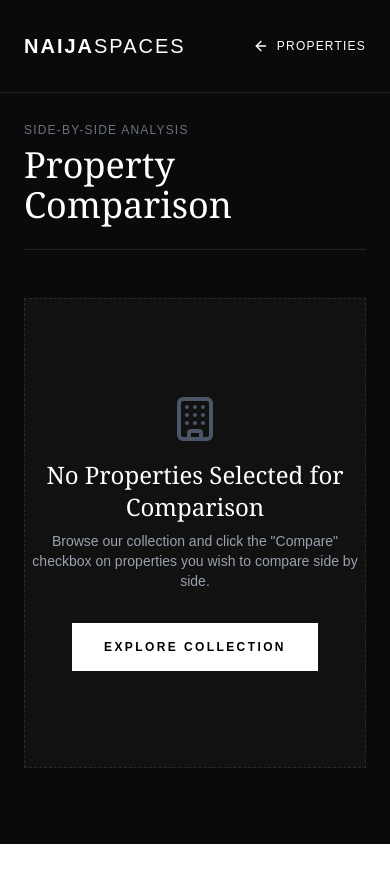
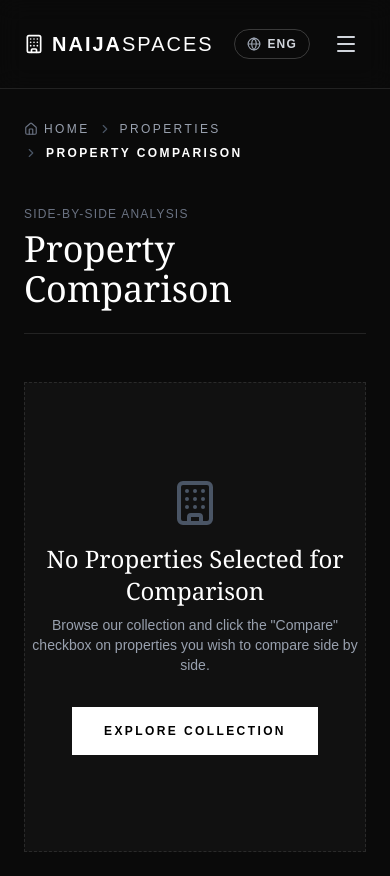
Before and after one commit to Kuino19/naijaspaces, a Next.js app in the folder naija-estates-frontend/: page /compare in a window 390 px wide. Before the commit the page ends 844 px from the top, so only its background shows below. Built offline with nearby package versions, Linux system fonts and the light colour scheme.

Commit message:
Add responsive mobile drawer menu with all auth/portal links and Breadcrumbs component across inner pages

```diff
--- a/naija-estates-frontend/src/app/checkout/[propertyId]/page.tsx
+++ b/naija-estates-frontend/src/app/checkout/[propertyId]/page.tsx
@@ -4,6 +4,8 @@ import { useState, useEffect } from "react";
 import Link from "next/link";
 import { useParams } from "next/navigation";
 import { ArrowLeft, ArrowRight, Loader2 } from "lucide-react";
+import Navbar from "@/components/Navbar";
+import Breadcrumbs from "@/components/Breadcrumbs";
 
 export default function CheckoutPage() {
   const params = useParams();
@@ -82,15 +84,15 @@ export default function CheckoutPage() {
 
   return (
     <div className="min-h-screen bg-[#0a0a0a] text-white selection:bg-white selection:text-black">
+      <Navbar />
 
-      <header className="w-full px-6 py-8 flex justify-between items-center">
-        <Link href="/" className="text-xl font-bold tracking-widest uppercase hover:opacity-50 transition-opacity">
-          Naija<span className="font-light">Spaces</span>
-        </Link>
-        <Link href={`/properties/${property.id}`} className="flex items-center gap-3 text-xs tracking-widest uppercase hover:opacity-50 transition-opacity">
-          <ArrowLeft className="h-4 w-4" /> Cancel
-        </Link>
-      </header>
+      <div className="max-w-7xl mx-auto px-6 pt-4">
+        <Breadcrumbs items={[
+          { label: "Properties", href: "/properties" },
+          { label: property.title, href: `/properties/${property.id}` },
+          { label: "Acquisition Checkout" }
+        ]} />
+      </div>
 
       <div className="max-w-7xl mx-auto px-6 py-12 md:py-24 grid grid-cols-1 md:grid-cols-2 gap-16 md:gap-32">
 
--- a/naija-estates-frontend/src/app/compare/page.tsx
+++ b/naija-estates-frontend/src/app/compare/page.tsx
@@ -3,6 +3,9 @@
 import { useState, useEffect } from "react";
 import Link from "next/link";
 import { ArrowLeft, CheckCircle2, X, MapPin, Building, ShieldCheck, DollarSign } from "lucide-react";
+
+import Navbar from "@/components/Navbar";
+import Breadcrumbs from "@/components/Breadcrumbs";
 
 export default function ComparePage() {
   const [comparedProperties, setComparedProperties] = useState<any[]>([]);
@@ -31,15 +34,14 @@ export default function ComparePage() {
 
   return (
     <div className="min-h-screen bg-[#0a0a0a] text-white flex flex-col selection:bg-white selection:text-black">
-      {/* Navigation */}
-      <header className="w-full z-50 px-6 py-8 flex justify-between items-center border-b border-white/10">
-        <Link href="/" className="text-xl font-bold tracking-widest uppercase hover:opacity-50 transition-opacity">
-          Naija<span className="font-light">Spaces</span>
-        </Link>
-        <Link href="/properties" className="flex items-center gap-2 text-xs tracking-widest uppercase hover:opacity-50 transition-opacity">
-          <ArrowLeft className="h-4 w-4" /> Properties
-        </Link>
-      </header>
+      <Navbar />
+
+      <div className="max-w-7xl w-full mx-auto px-6 pt-4">
+        <Breadcrumbs items={[
+          { label: "Properties", href: "/properties" },
+          { label: "Property Comparison" }
+        ]} />
+      </div>
 
       <main className="flex-1 max-w-7xl w-full mx-auto p-6 md:p-12">
         <div className="flex justify-between items-end mb-12 border-b border-white/10 pb-6">
--- a/naija-estates-frontend/src/app/properties/[id]/page.tsx
+++ b/naija-estates-frontend/src/app/properties/[id]/page.tsx
@@ -4,6 +4,9 @@ import Link from "next/link";
 import { useParams } from "next/navigation";
 import { ArrowLeft, ArrowRight, Loader2, CheckCircle2, MessageSquare, Phone, Heart, User, Layers } from "lucide-react";
 import { useState, useEffect } from "react";
+
+import Navbar from "@/components/Navbar";
+import Breadcrumbs from "@/components/Breadcrumbs";
 
 export default function PropertyDetailsPage() {
   const params = useParams();
@@ -116,22 +119,14 @@ export default function PropertyDetailsPage() {
 
   return (
     <div className="min-h-screen bg-[#0a0a0a] text-white selection:bg-white selection:text-black">
+      <Navbar />
 
-      {/* Header */}
-      <header className="w-full z-50 px-6 py-8 flex justify-between items-center border-b border-white/10">
-        <Link href="/" className="text-xl font-bold tracking-widest uppercase hover:opacity-50 transition-opacity">
-          Naija<span className="font-light">Spaces</span>
-        </Link>
-        <div className="flex items-center gap-6">
-          <Link href="/compare" className="text-xs tracking-widest uppercase text-gray-400 hover:text-white transition-all flex items-center gap-1">
-            <Layers className="w-3.5 h-3.5" /> Compare ({isCompared ? 'Selected' : 'View'})
-          </Link>
-          <div className="h-4 w-px bg-white/20 hidden md:block"></div>
-          <Link href="/properties" className="flex items-center gap-3 text-xs tracking-widest uppercase hover:opacity-50 transition-opacity border-b border-white/30 pb-1">
-            <ArrowLeft className="h-4 w-4" /> Portfolio
-          </Link>
-        </div>
-      </header>
+      <div className="max-w-6xl mx-auto px-6 pt-4">
+        <Breadcrumbs items={[
+          { label: "Properties", href: "/properties" },
+          { label: property.title }
+        ]} />
+      </div>
 
       <main className="w-full">
         {/* Gallery / Hero Image */}
--- /dev/null
+++ b/naija-estates-frontend/src/components/Breadcrumbs.tsx
@@ -0,0 +1,36 @@
+"use client";
+
+import Link from "next/link";
+import { ChevronRight, Home } from "lucide-react";
+
+export interface BreadcrumbItem {
+  label: string;
+  href?: string;
+}
+
+export default function Breadcrumbs({ items }: { items: BreadcrumbItem[] }) {
+  return (
+    <nav aria-label="Breadcrumb" className="w-full py-4 text-xs font-medium uppercase tracking-[0.2em]">
+      <ol className="flex items-center flex-wrap gap-2 text-gray-400">
+        <li>
+          <Link href="/" className="hover:text-white transition-colors flex items-center gap-1.5">
+            <Home className="w-3.5 h-3.5 text-gray-500" />
+            <span>Home</span>
+          </Link>
+        </li>
+        {items.map((item, idx) => (
+          <li key={idx} className="flex items-center gap-2">
+            <ChevronRight className="w-3.5 h-3.5 text-gray-600 shrink-0" />
+            {item.href ? (
+              <Link href={item.href} className="hover:text-white transition-colors">
+                {item.label}
+              </Link>
+            ) : (
+              <span className="text-white font-semibold line-clamp-1">{item.label}</span>
+            )}
+          </li>
+        ))}
+      </ol>
+    </nav>
+  );
+}
--- /dev/null
+++ b/naija-estates-frontend/src/components/Navbar.tsx
@@ -0,0 +1,143 @@
+"use client";
+
+import { useState } from "react";
+import Link from "next/link";
+import { Building, Menu, X, Globe, User, LogIn, Plus, Heart, Layers, Shield } from "lucide-react";
+import { useLanguage } from "@/lib/LanguageContext";
+
+export default function Navbar() {
+  const [mobileMenuOpen, setMobileMenuOpen] = useState(false);
+  const { lang, toggleLanguage, t } = useLanguage();
+
+  const toggleMobileMenu = () => setMobileMenuOpen(!mobileMenuOpen);
+  const closeMobileMenu = () => setMobileMenuOpen(false);
+
+  return (
+    <>
+      <header className="w-full z-50 px-6 py-6 flex justify-between items-center bg-[#0a0a0a]/90 backdrop-blur-md border-b border-white/10 sticky top-0">
+        <Link href="/" onClick={closeMobileMenu} className="text-xl font-bold tracking-widest uppercase flex items-center gap-2 hover:opacity-50 transition-opacity">
+          <Building className="h-5 w-5 text-white" />
+          <span>Naija<span className="font-light">Spaces</span></span>
+        </Link>
+
+        {/* Desktop Nav Links */}
+        <nav className="hidden md:flex gap-8 text-xs font-medium tracking-widest uppercase items-center">
+          <Link href="/properties" className="hover:text-gray-400 transition-colors">Residences</Link>
+          <Link href="/compare" className="hover:text-gray-400 transition-colors">Compare</Link>
+          <Link href="/dashboard/tenant" className="hover:text-gray-400 transition-colors">{t('tenantPortal')}</Link>
+          <Link href="/dashboard" className="hover:text-gray-400 transition-colors">{t('agentPortal')}</Link>
+        </nav>
+
+        {/* Right Action Controls */}
+        <div className="flex gap-4 text-xs font-medium tracking-widest uppercase items-center">
+          {/* Language Switcher */}
+          <button
+            onClick={toggleLanguage}
+            className="flex items-center gap-1.5 px-3 py-1.5 border border-white/20 rounded-full hover:bg-white/10 transition-colors"
+            title="Toggle English / Pidgin"
+          >
+            <Globe className="w-3.5 h-3.5 text-gray-400" />
+            <span className="text-gray-300 font-bold">{lang === 'en' ? 'ENG' : 'PIDGIN'}</span>
+          </button>
+
+          <Link href="/login" className="hover:text-gray-300 transition-colors hidden lg:block border-b border-white/20 pb-0.5">
+            Agent Login
+          </Link>
+
+          <Link
+            href="/dashboard"
+            className="border border-white/20 px-4 py-2 hover:bg-white hover:text-black transition-all duration-300 hidden sm:block"
+          >
+            + List Property
+          </Link>
+
+          {/* Mobile Hamburger Toggle */}
+          <button
+            onClick={toggleMobileMenu}
+            className="md:hidden p-2 text-gray-300 hover:text-white transition-colors"
+            aria-label="Toggle menu"
+          >
+            {mobileMenuOpen ? <X className="w-6 h-6" /> : <Menu className="w-6 h-6" />}
+          </button>
+        </div>
+      </header>
+
+      {/* Mobile Drawer Menu Overlay */}
+      {mobileMenuOpen && (
+        <div className="fixed inset-0 z-40 bg-black/95 backdrop-blur-xl md:hidden flex flex-col justify-between p-8 pt-28 animate-in fade-in duration-200">
+          <div className="space-y-6">
+            <div className="text-[10px] uppercase tracking-[0.3em] text-gray-500 mb-6 border-b border-white/10 pb-3">
+              Navigation Menu
+            </div>
+
+            <Link
+              href="/properties"
+              onClick={closeMobileMenu}
+              className="block text-2xl font-serif text-white hover:text-gray-400 transition-colors"
+            >
+              The Collection (Residences)
+            </Link>
+
+            <Link
+              href="/compare"
+              onClick={closeMobileMenu}
+              className="flex items-center justify-between text-xl font-serif text-gray-300 hover:text-white transition-colors"
+            >
+              <span>Compare Properties</span>
+              <Layers className="w-5 h-5 text-gray-500" />
+            </Link>
+
+            <Link
+              href="/dashboard/tenant"
+              onClick={closeMobileMenu}
+              className="flex items-center justify-between text-xl font-serif text-gray-300 hover:text-white transition-colors"
+            >
+              <span>Tenant Portal & Favourites</span>
+              <Heart className="w-5 h-5 text-red-400" />
+            </Link>
+
+            <Link
+              href="/dashboard"
+              onClick={closeMobileMenu}
+              className="flex items-center justify-between text-xl font-serif text-gray-300 hover:text-white transition-colors"
+            >
+              <span>Agent Dashboard</span>
+              <User className="w-5 h-5 text-gray-500" />
+            </Link>
+
+            <Link
+              href="/admin"
+              onClick={closeMobileMenu}
+              className="flex items-center justify-between text-xl font-serif text-gray-300 hover:text-white transition-colors"
+            >
+              <span>Admin Governance</span>
+              <Shield className="w-5 h-5 text-green-400" />
+            </Link>
+          </div>
+
+          <div className="space-y-4 pt-6 border-t border-white/10">
+            <Link
+              href="/login"
+              onClick={closeMobileMenu}
+              className="w-full border border-white/20 py-4 text-center block uppercase tracking-[0.2em] text-xs font-bold text-white hover:bg-white/10 transition-colors flex items-center justify-center gap-2"
+            >
+              <LogIn className="w-4 h-4" /> Agent Sign In
+            </Link>
+
+            <Link
+              href="/register"
+              onClick={closeMobileMenu}
+              className="w-full bg-white text-black py-4 text-center block uppercase tracking-[0.2em] text-xs font-bold hover:bg-gray-200 transition-colors"
+            >
+              Register Account
+            </Link>
+
+            <div className="text-center pt-4 text-[10px] uppercase tracking-widest text-gray-600">
+              © {new Date().getFullYear()} NAIJASPACES. ALL RIGHTS RESERVED.
+            </div>
+          </div>
+        </div>
+      )}
+    </>
+  );
+}
```
Also changed, not shown: naija-estates-frontend/src/app/agents/[id]/page.tsx (+11 -9 lines), naija-estates-frontend/src/app/dashboard/tenant/page.tsx (+9 -9 lines).
